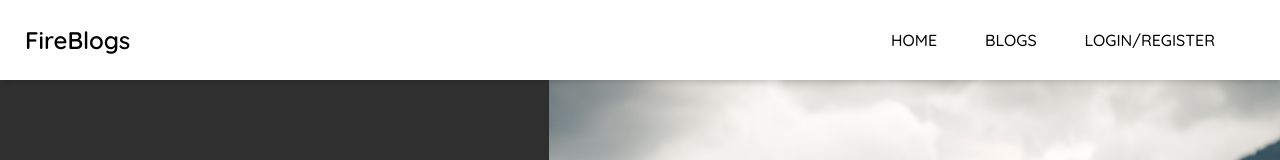
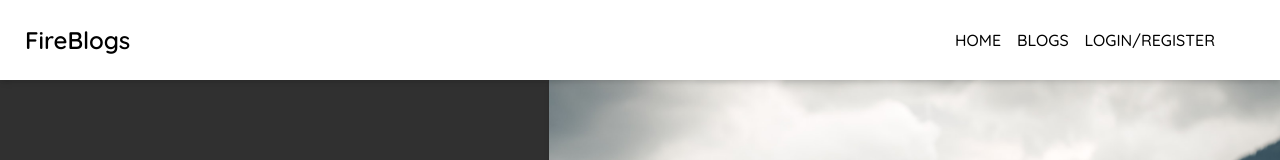
Before and after one commit to florianfani/TourBlog, a Vue app: page / in a window 1280 px wide. Shown: the top 160 px of the page. Built offline with nearby package versions, Linux system fonts and the light colour scheme; no server answers; what vue2-editor would draw is missing.

Commit message:
Navigation-FixError

```diff
--- a/src/components/Navigation.vue
+++ b/src/components/Navigation.vue
@@ -119,7 +119,7 @@
   </script>
 
   <style lang="scss" scoped>
-  header {
+    header {
     background-color: #fff;
     padding: 0 25px;
     box-shadow: 0 4px 6px -1px rgba(0, 0, 0, 0.1), 0 2px 4px -1px rgba(0, 0, 0, 0.06);
@@ -154,7 +154,6 @@
         justify-content: flex-end;
         ul {
           margin-right: 32px;
-          .link {
             margin-right: 32px;
           }
           .link:last-child {
@@ -279,5 +278,5 @@
     .mobile-nav-leave-to {
       transform: translateX(-250px);
     }
-  }
+
   </style>
```
